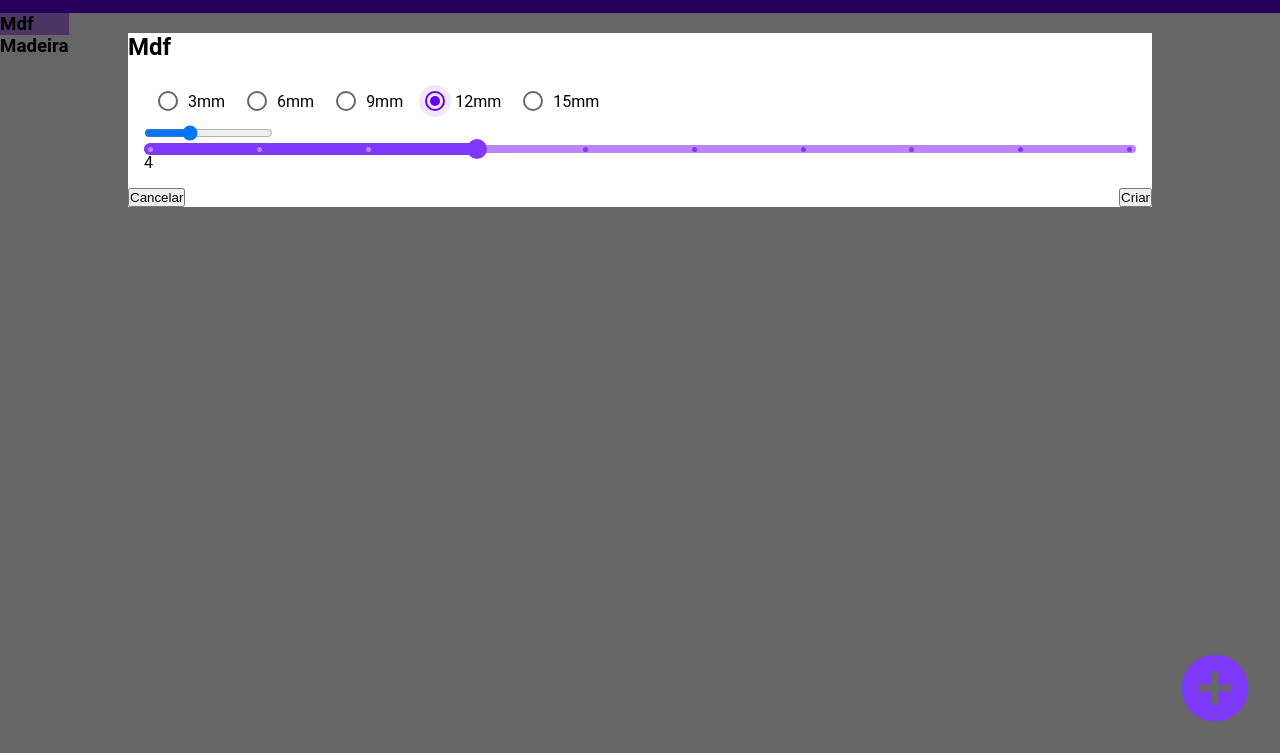
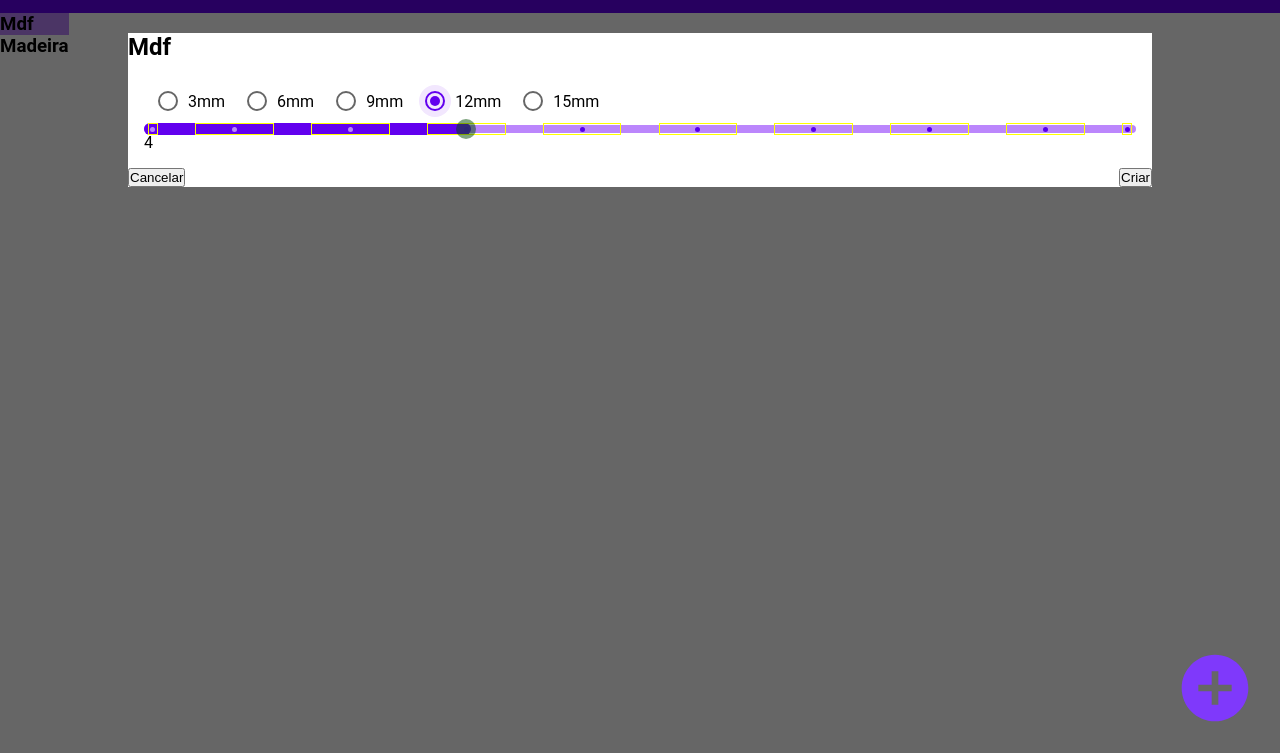
Before and after one commit to BrunoBecoski/marcenaria, a React app: page /create in a window 1280 px wide. Both pictures are taken after a click on the icon 1215 px from the left and 735 px from the top of the page. Shown: the part 47-800 px from the top of the page. Built offline with nearby package versions, Linux system fonts and the light colour scheme.

Commit message:
Style InputRange

```diff
--- a/src/components/InputRange/index.tsx
+++ b/src/components/InputRange/index.tsx
@@ -7,35 +7,37 @@ type InputRangeProps = {
 
 export function InputRange({ handleChange, ...props }: InputRangeProps) {
 
+    const value = Number(props.value);
+
     let sliderValue = 0;
 
-    switch (props.value) {
+    switch (value) {
       case 1:
         sliderValue = 1
         break;
       case 2:
-        sliderValue = 12
+        sliderValue = 9
         break;
       case 3:
-        sliderValue = 23
+        sliderValue = 21
         break;
       case 4:
-        sliderValue = 34
+        sliderValue = 33
         break;
       case 5:
         sliderValue = 45
         break;
       case 6:
-        sliderValue = 56
+        sliderValue = 57
         break;
       case 7:
-        sliderValue = 67
+        sliderValue = 68
         break;
       case 8:
-        sliderValue = 78
+        sliderValue = 80
         break;
       case 9:
-        sliderValue = 89
+        sliderValue = 92
         break;
       case 10:
         sliderValue = 100
@@ -44,26 +46,6 @@ export function InputRange({ handleChange, ...props }: InputRangeProps) {
 
   return(
     <Container>
-      {/* <input
-        type="range"
-        onChange={(event) => handleChange(Number(event.target.value))}
-        list="tickmarks"
-        {...props}
-      />
-
-      <datalist id="tickmarks">
-        <option value="1" label="1" >1</option>
-        <option value="2" label="2" >2</option>
-        <option value="3" label="3" >3</option>
-        <option value="4" label="4" >4</option>
-        <option value="5" label="5" >5</option>
-        <option value="6" label="6" >6</option>
-        <option value="7" label="7" >7</option>
-        <option value="8" label="8" >8</option>
-        <option value="9" label="9" >9</option>
-        <option value="10" label="10" >10</option>
-      </datalist> */}
-
       <Slider
         value={sliderValue}
       >
@@ -77,25 +59,82 @@ export function InputRange({ handleChange, ...props }: InputRangeProps) {
           <div className="active"></div>
 
           <div className="tick-marks">
-            <div className="tick-mark-active"></div>
-            <div className="tick-mark-active"></div>
-            <div className="tick-mark-active"></div>
-            <div className="tick-mark-active">
-              <div className="thumb" onDrag={(event => console.log(event))} />
+            <div
+              onClick={() => handleChange(1)}
+              className={value > 1 ? "tick-mark-active" : "tick-mark-inactive"}
+            >
+              {value === 1 && <div className="thumb"/>}
             </div>
-            <div className="tick-mark-inactive"></div>
-            <div className="tick-mark-inactive"></div>
-            <div className="tick-mark-inactive"></div>
-            <div className="tick-mark-inactive"></div>
-            <div className="tick-mark-inactive"></div>
-            <div className="tick-mark-inactive"></div>
+
+            <div
+              onClick={() => handleChange(2)}
+              className={value > 2 ? "tick-mark-active" : "tick-mark-inactive"}
+            >
+              {value === 2 && <div className="thumb"/>}
+            </div>
+
+            <div
+              onClick={() => handleChange(3)}
+              className={value > 3 ? "tick-mark-active" : "tick-mark-inactive"}
+            >
+              {value === 3 && <div className="thumb"/>}
+            </div>
+
+            <div
+              onClick={() => handleChange(4)}
+              className={value > 4 ? "tick-mark-active" : "tick-mark-inactive"}
+            >
+              {value === 4 && <div className="thumb"/>}
+            </div>
+
+            <div
+              onClick={() => handleChange(5)}
+              className={value > 5 ? "tick-mark-active" : "tick-mark-inactive"}
+            >
+              {value === 5 && <div className="thumb"/>}
+            </div>
+
+            <div
+              onClick={() => handleChange(6)}
+              className={value > 6 ? "tick-mark-active" : "tick-mark-inactive"}
+            >
+              {value === 6 && <div className="thumb"/>}
+            </div>
+
+            <div
+              onClick={() => handleChange(7)}
+              className={value > 7 ? "tick-mark-active" : "tick-mark-inactive"}
+            >
+              {value === 7 && <div className="thumb"/>}
+            </div>
+
+            <div
+              onClick={() => handleChange(8)}
+              className={value > 8 ? "tick-mark-active" : "tick-mark-inactive"}
+            >
+              {value === 8 && <div className="thumb"/>}
+            </div>
+
+            <div
+              onClick={() => handleChange(9)}
+              className={value > 9 ? "tick-mark-active" : "tick-mark-inactive"}
+            >
+              {value === 9 && <div className="thumb"/>}
+            </div>
+
+            <div
+              onClick={() => handleChange(10)}
+              className={value > 10 ? "tick-mark-active" : "tick-mark-inactive"}
+            >
+              {value === 10 && <div className="thumb"/>}
+            </div>
           </div>
         </div>
         <div className="thumb">
           <div className="value-indicator-container" aria-hidden="true">
             <div className="value-indicator">
               <span className="value-indicator-text">
-                {props.value}
+                {value}
               </span>
             </div>
           </div>
--- a/src/components/InputRange/style.ts
+++ b/src/components/InputRange/style.ts
@@ -9,7 +9,7 @@ type SliderProps = {
 
 export const Slider = styled.div<SliderProps>`
   input {
-    /* display: none; */
+    display: none;
   }
 
   .track {
@@ -24,13 +24,14 @@ export const Slider = styled.div<SliderProps>`
     background: var(--primary_200);
 
 
-    > .active {
+    .active {
       width: ${(props) => `${props.value}%`};
       height: 12px;
-      background: var(--primary_400);
+      background: var(--primary_500);
       position: absolute;
       border-top-left-radius: 6px;
       border-bottom-left-radius: 6px;
+      border-radius: 6px;
     }
 
     .tick-marks {
@@ -43,36 +44,59 @@ export const Slider = styled.div<SliderProps>`
       justify-content: space-between;
       align-items: center;
 
-      .thumb {
-        width: 20px;
-        height: 20px;
-        border-radius: 50%;
-        background: var(--primary_400);
 
-        position: absolute;
-      }
 
       .tick-mark-active,
       .tick-mark-inactive {
-        width: 5px;
-        height: 5px;
-        border-radius: 50%;
+        width: 8%;
+        height: 12px;
+
+        position: relative;
 
         display: flex;
         align-items: center;
         justify-content: center;
+
+        border: 1px solid yellow;
+
+        &:first-child {
+          width: 1%;
+        }
+
+        &:last-child {
+          width: 1%;
+        }
+
+        &::before {
+          content: "";
+          width: 5px;
+          height: 5px;
+          border-radius: 50%;
+          left: 100px;
+        }
+
+        .thumb {
+          width: 20px;
+          height: 20px;
+          border-radius: 50%;
+          background: var(--primary_600);
+          background: rgba(0,75,0, .5);
+
+          position: absolute;
+        }
+
       }
 
-      .tick-mark-active {
+      .tick-mark-active::before {
         background: var(--primary_200);
       }
 
-      .tick-mark-inactive {
-        background: var(--primary_400);
-      }
+      .tick-mark-inactive:before {
+        background: var(--primary_600);
     }
   }
 
   input {
+
   }
 `;
```
